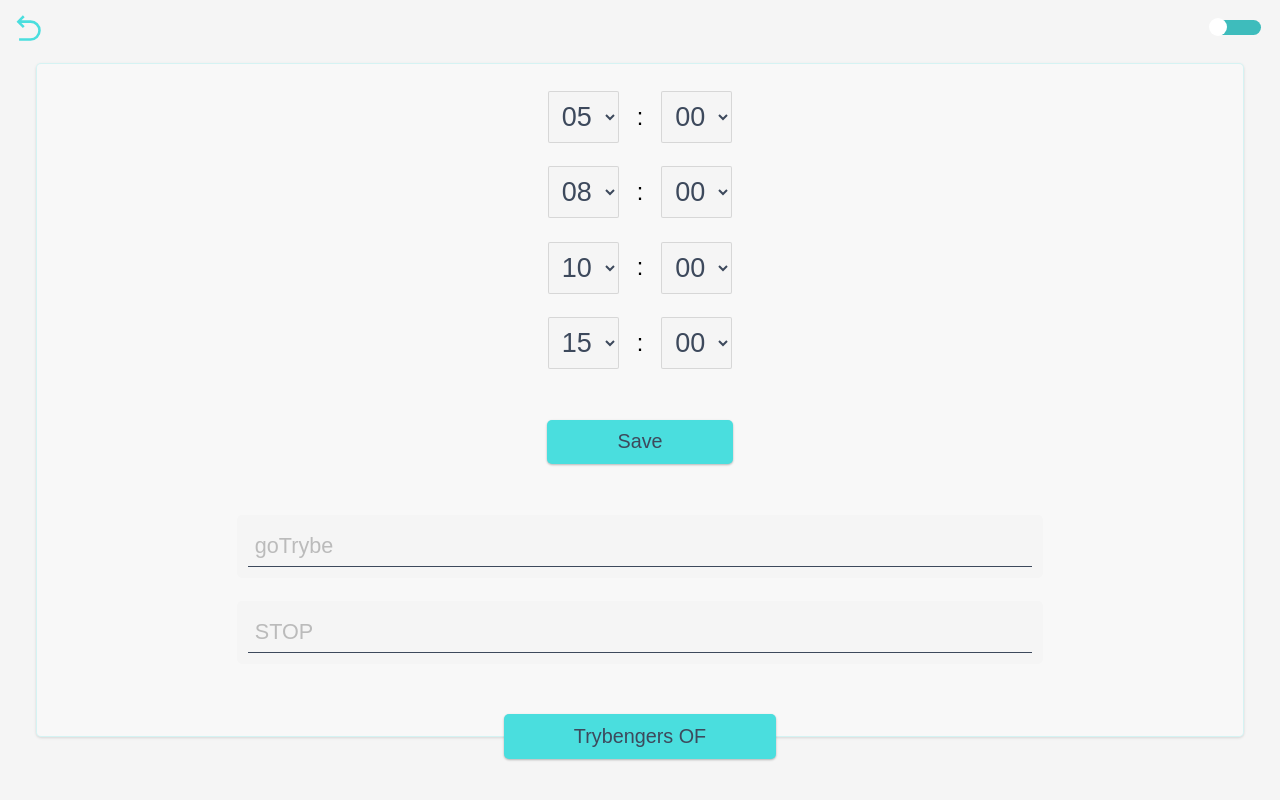
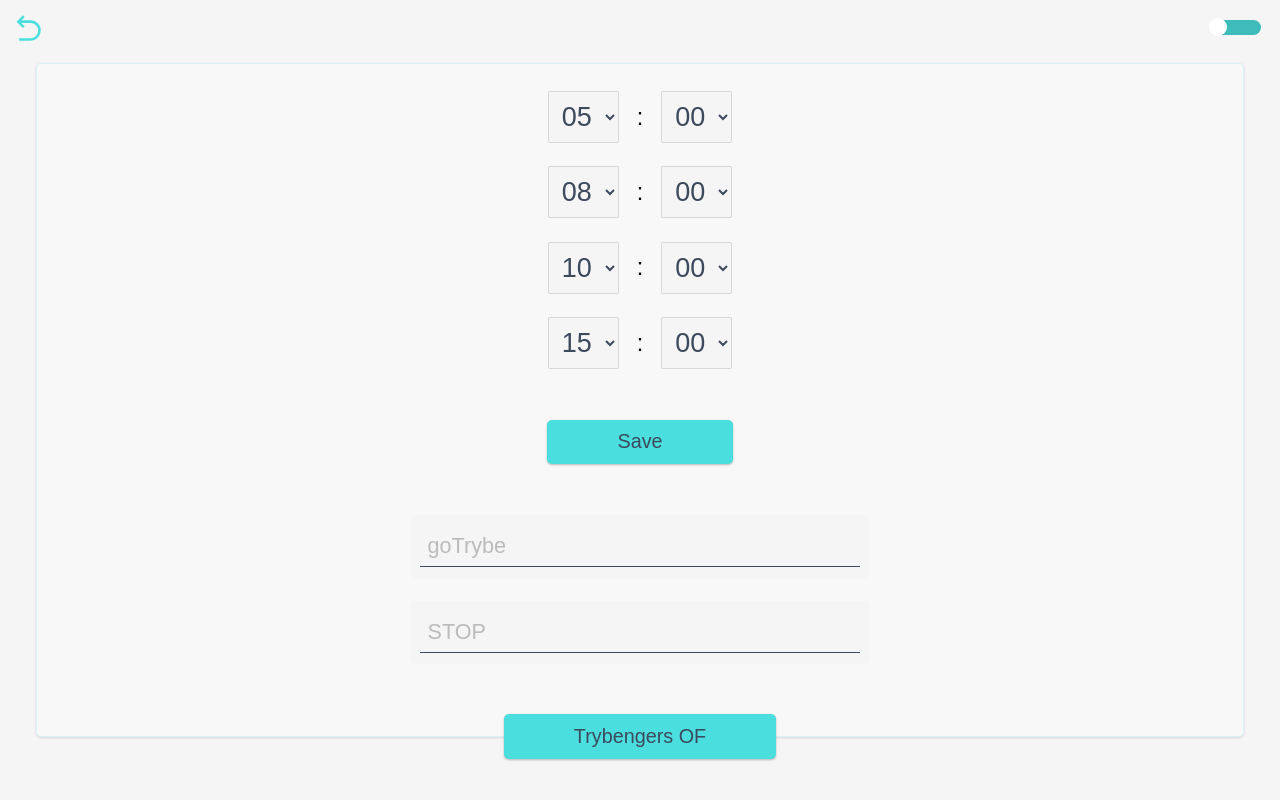
Before and after one commit to RenzoSev/typescript-countdown, a React (Create React App) app: page /settings in a window 1280 px wide. Built offline with nearby package versions, Linux system fonts and the light colour scheme.

Commit message:
feat: responsive design

```diff
--- a/src/pages/Countdown/styles.ts
+++ b/src/pages/Countdown/styles.ts
@@ -35,6 +35,7 @@ export const Section = styled.section`
     @media(min-width: 768px) {
         & {
             gap: 3rem;
+            padding-top: 6rem;
         }
 
         & > button {
--- a/src/pages/TimeConfigs/styles.ts
+++ b/src/pages/TimeConfigs/styles.ts
@@ -102,4 +102,14 @@ export const DivInputs = styled.div`
       opacity: 45%;
     }
   }
+
+  @media(min-width: 768px) {
+        & {
+          width: 40%;
+        }
+
+        & input {
+            width: 100%;
+        }
+    }
 `;
```
